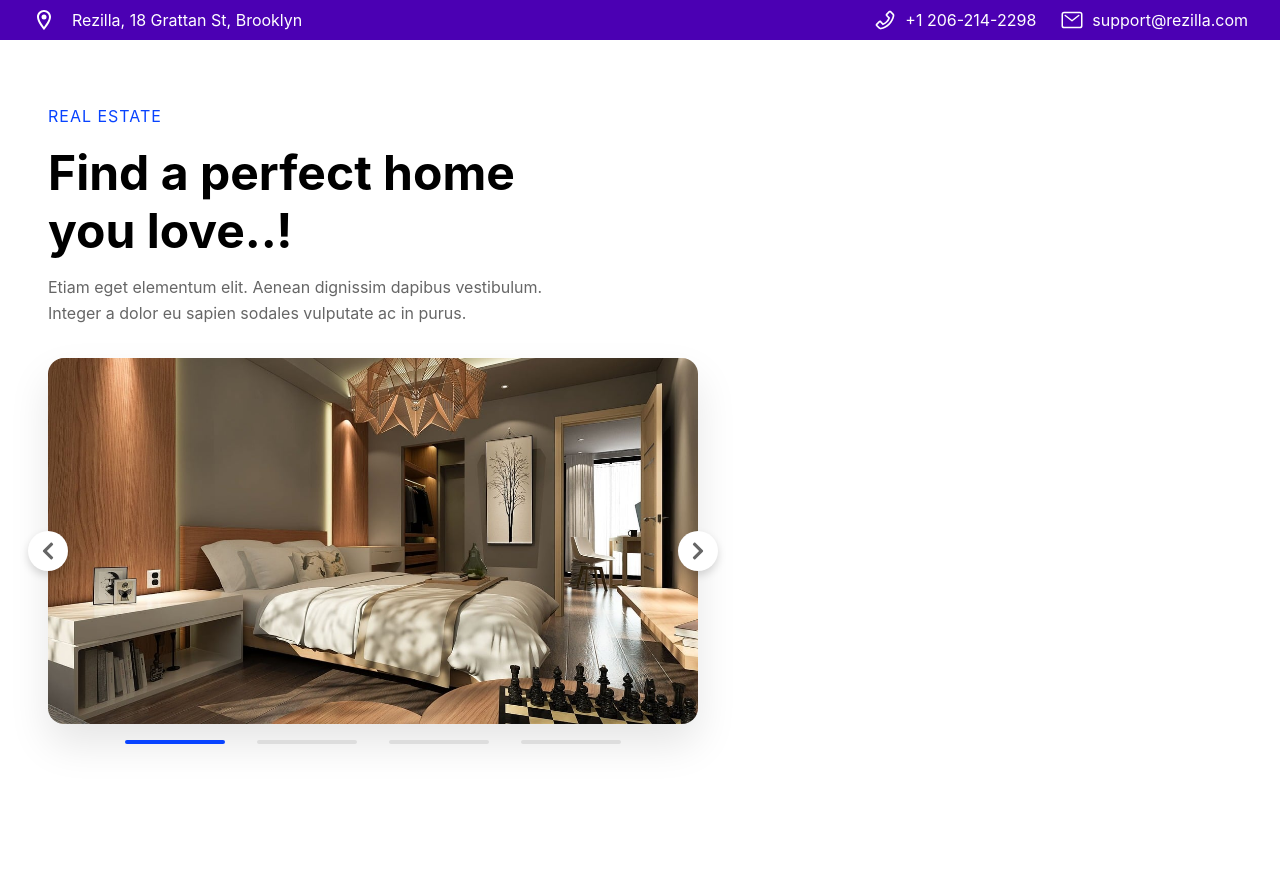
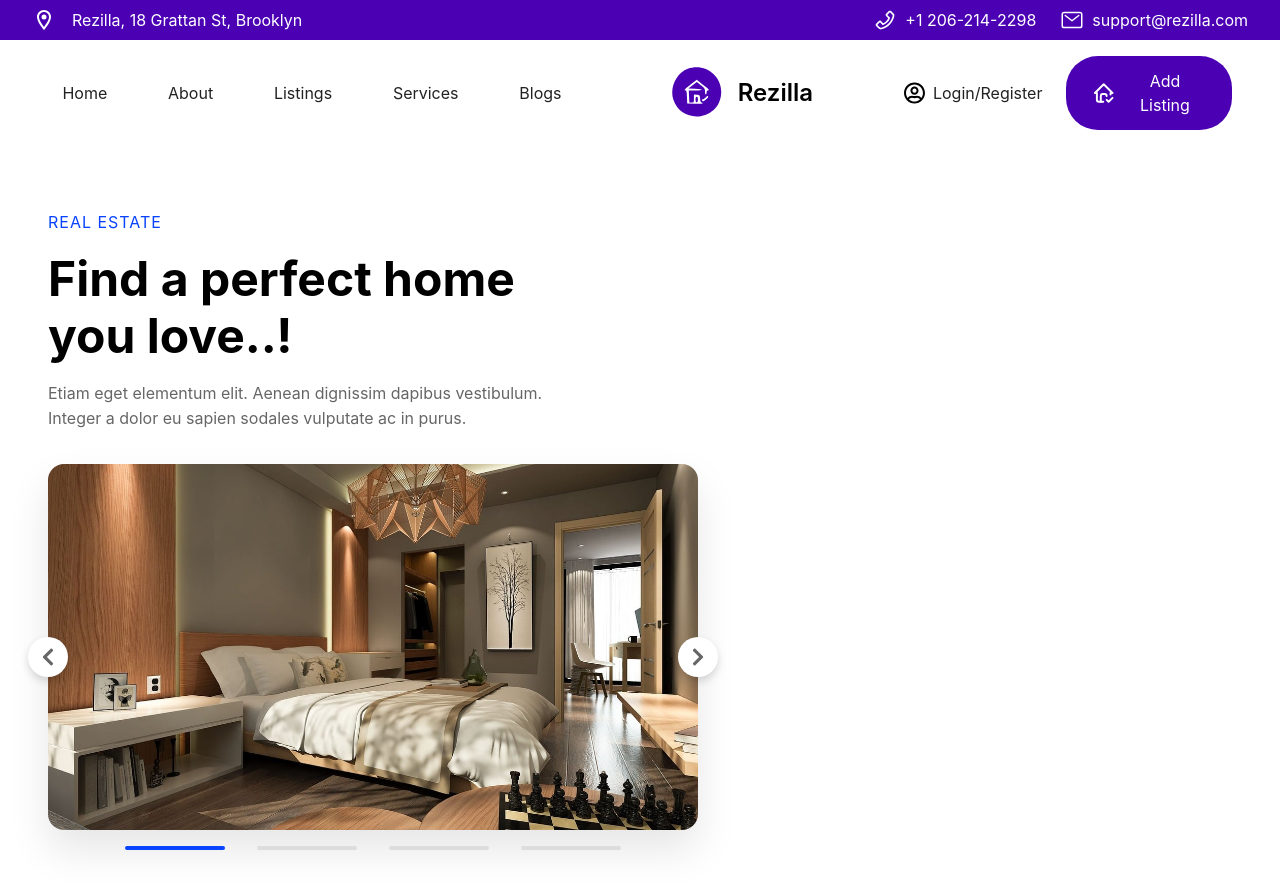
Before and after one commit to archis-academy/sensed-ai-full-stack-engineer-long-term-internship-team-2, a React (Vite) app: page / in a window 1280 px wide. Shown: the top 888 px of the page. Before the commit the page ends 808 px from the top, so only its background shows below. Built offline with nearby package versions, Linux system fonts and the light colour scheme.

Commit message:
primary header updated

```diff
--- a/src/components/layout/layout.tsx
+++ b/src/components/layout/layout.tsx
@@ -1,5 +1,6 @@
 import { ReactNode } from "react";
 import SecondaryHeader from "@components/secondaryHeader/secondaryHeader";
+import PrimaryHeader from "@components/primaryHeader/primaryHeader";
 
 type LayoutProps = {
     children: ReactNode;
@@ -9,6 +10,7 @@ export default function Layout({ children }: LayoutProps) {
     return (
         <>
             <SecondaryHeader />
+            <PrimaryHeader />
             {children}
         </>
     );
--- a/src/components/primaryHeader/primaryHeader.module.scss
+++ b/src/components/primaryHeader/primaryHeader.module.scss
@@ -1,5 +1,4 @@
 @use "@styles/_variables.scss" as *;
-@use "@styles/_mixins.scss" as *;
 
 .primaryHeader {
     display: grid;
--- a/src/components/primaryHeader/primaryHeader.tsx
+++ b/src/components/primaryHeader/primaryHeader.tsx
@@ -69,12 +69,16 @@ function PrimaryHeader() {
                     <li><NavLink to="/listings">Listings</NavLink></li>
                     <li><NavLink to="/services">Services</NavLink></li>
                     <li><NavLink to="/blogs">Blogs</NavLink></li>
+                    <li>
                         <a href="/login" className={styles.login}>
                             <FaRegUserCircle size={24} color="black" /> Login/Register
                         </a>
+                    </li>
+                    <li>
                         <button className={styles.addListing}>
                             <TbHomeCheck size={24} /> Add Listing
                         </button>
+                    </li>
                 </ul>
             </nav>
         </header>
```
Lines whose indentation alone changed are shown as unchanged.
